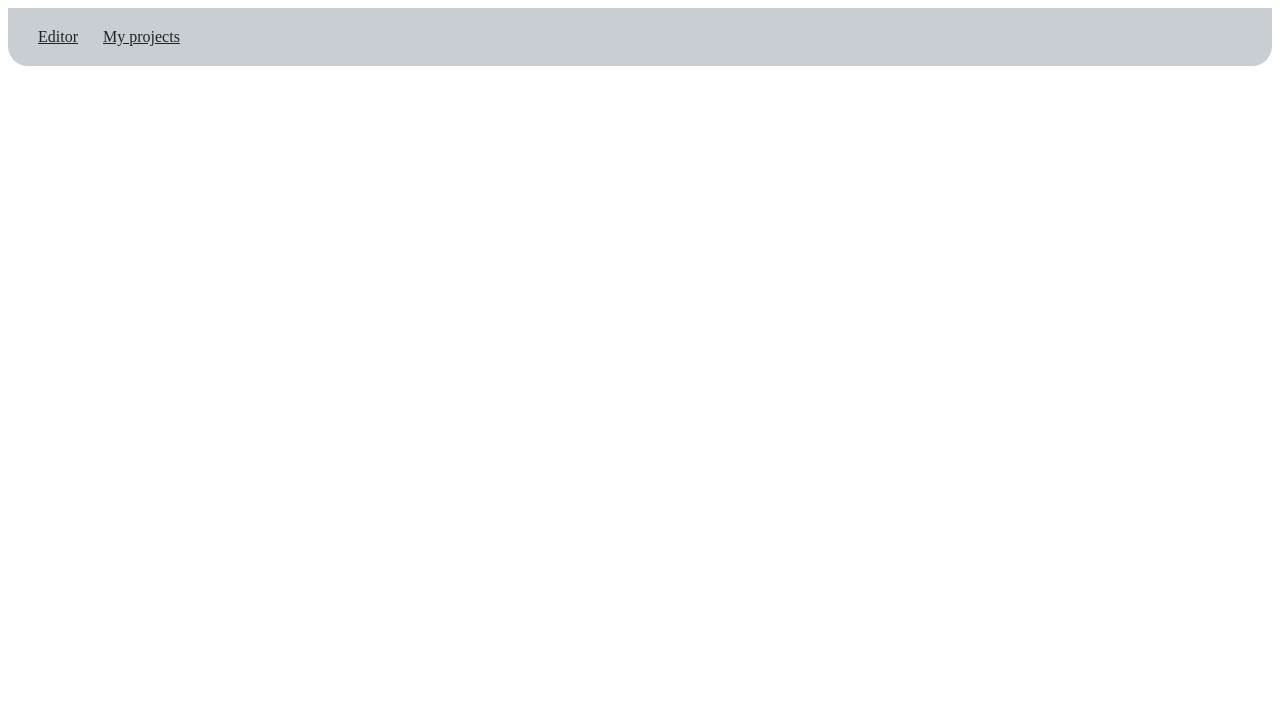
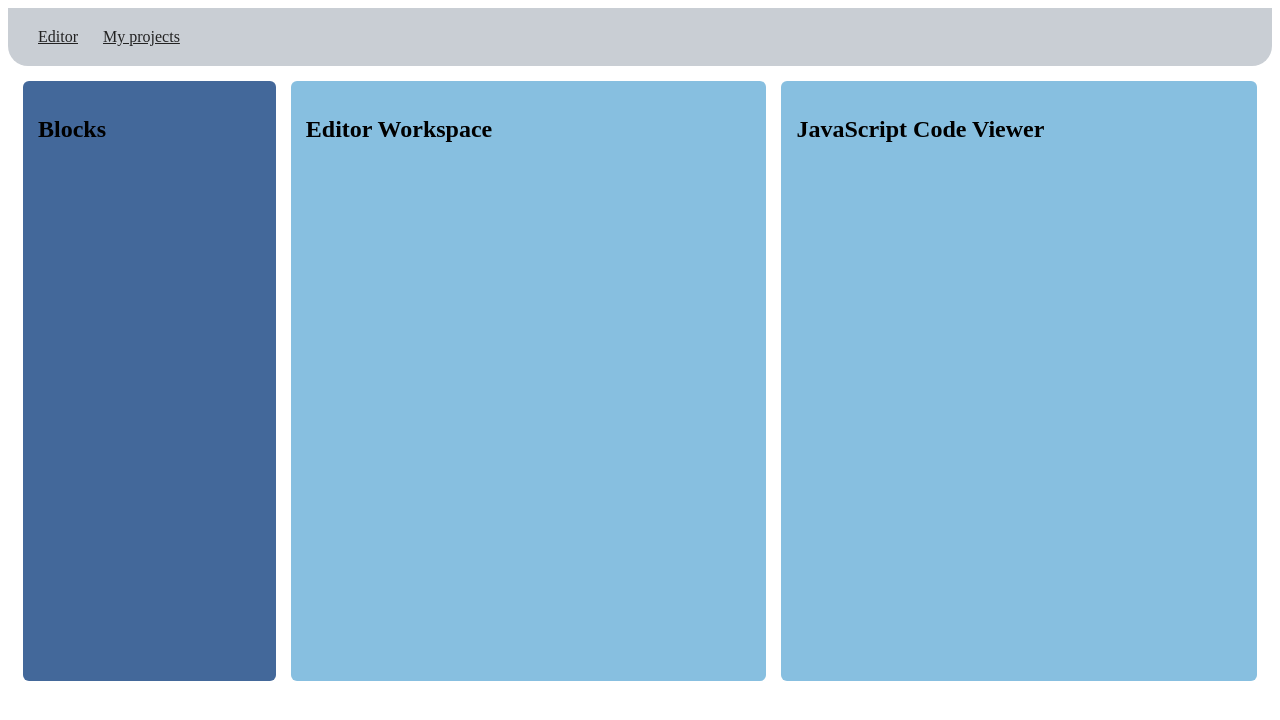
Before and after one commit to jessicatran807/JS-Scripting, a website: page app/public/index.html in a window 1280 px wide. Drawn offline with Linux system fonts and the light colour scheme.

Commit message:
added placeholder and styling for split layout of menu, block code workspace, and javascript code viewing

```diff
--- a/app/public/index.html
+++ b/app/public/index.html
@@ -13,5 +13,26 @@
 		<a href="/projects" id="nav-projects">My projects</a>
 	</nav>
 
+	<div id="editor-layout">
+		<div id="menu">
+			<h2>Blocks</h2>
+			<div id="block-list">
+				<!-- we will add a + and - option for different block types -->
+			</div>
+		</div>
+
+		<div id="block-panel">
+			<h2>Editor Workspace</h2>
+			<div id="block-workspace">
+				<!-- we will put the dragged blocks here for the user to work in -->
+			</div>
+		</div>
+
+		<div id="code-panel">
+			<h2>JavaScript Code Viewer</h2>
+			<!-- we will put the outputted code based on the blocks here -->
+		</div>
+	</div>
+
 </body>
 </html>
--- a/app/public/style.css
+++ b/app/public/style.css
@@ -15,3 +15,31 @@
     padding: 20px 30px;
     border-radius: 0 0 20px 20px;
 }
+
+#editor-layout {
+    display: flex;
+    gap: 15px;
+    padding: 15px;
+    height: 75vh;
+}
+
+#menu {
+    flex: 1;
+    background-color: #43689a;
+    border-radius: 6px;
+    padding: 15px;
+}
+
+#block-panel {
+    flex: 2;
+    background-color: #87bfe0;
+    border-radius: 6px;
+    padding: 15px;
+}
+
+#code-panel {
+    flex: 2;
+    background-color: #87bfe0;
+    border-radius: 6px;
+    padding: 15px;
+}
```
